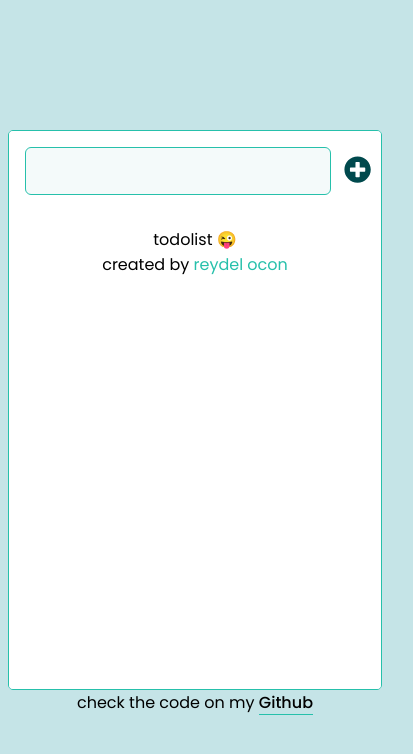
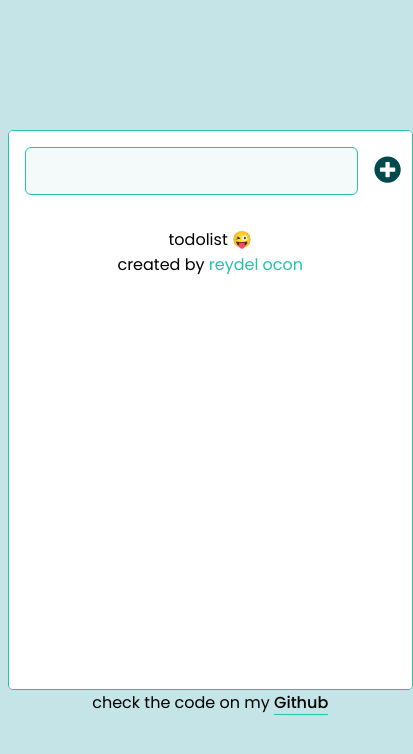
Before and after one commit to reydelshit/todolist-react, a React (Create React App) app: page / in a window 390 px wide. Shown: the top 754 px of the page, 413 px wide, since content can reach past the window. Built offline with nearby package versions, Linux system fonts and the light colour scheme.

Commit message:
fixed main__body size on mobile scree

```diff
--- a/src/style.css
+++ b/src/style.css
@@ -248,7 +248,9 @@ footer a:hover{
     }
 
     .main__body{
-        width: 85vw;
+
+    padding: 0 0.6rem 0 0;
+        width: 95vw;
     }
 
     .todoShit, .todoDone{
```
